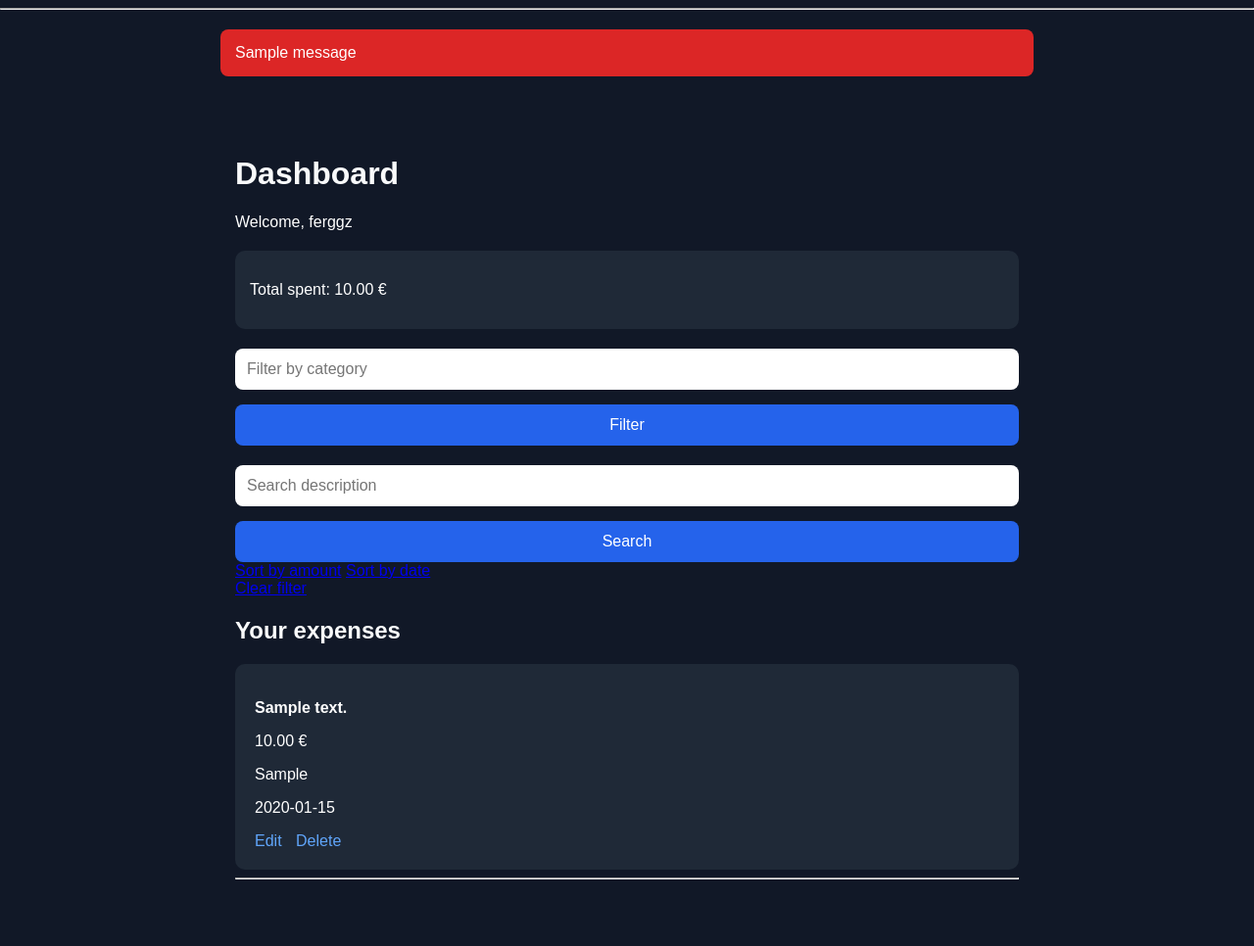
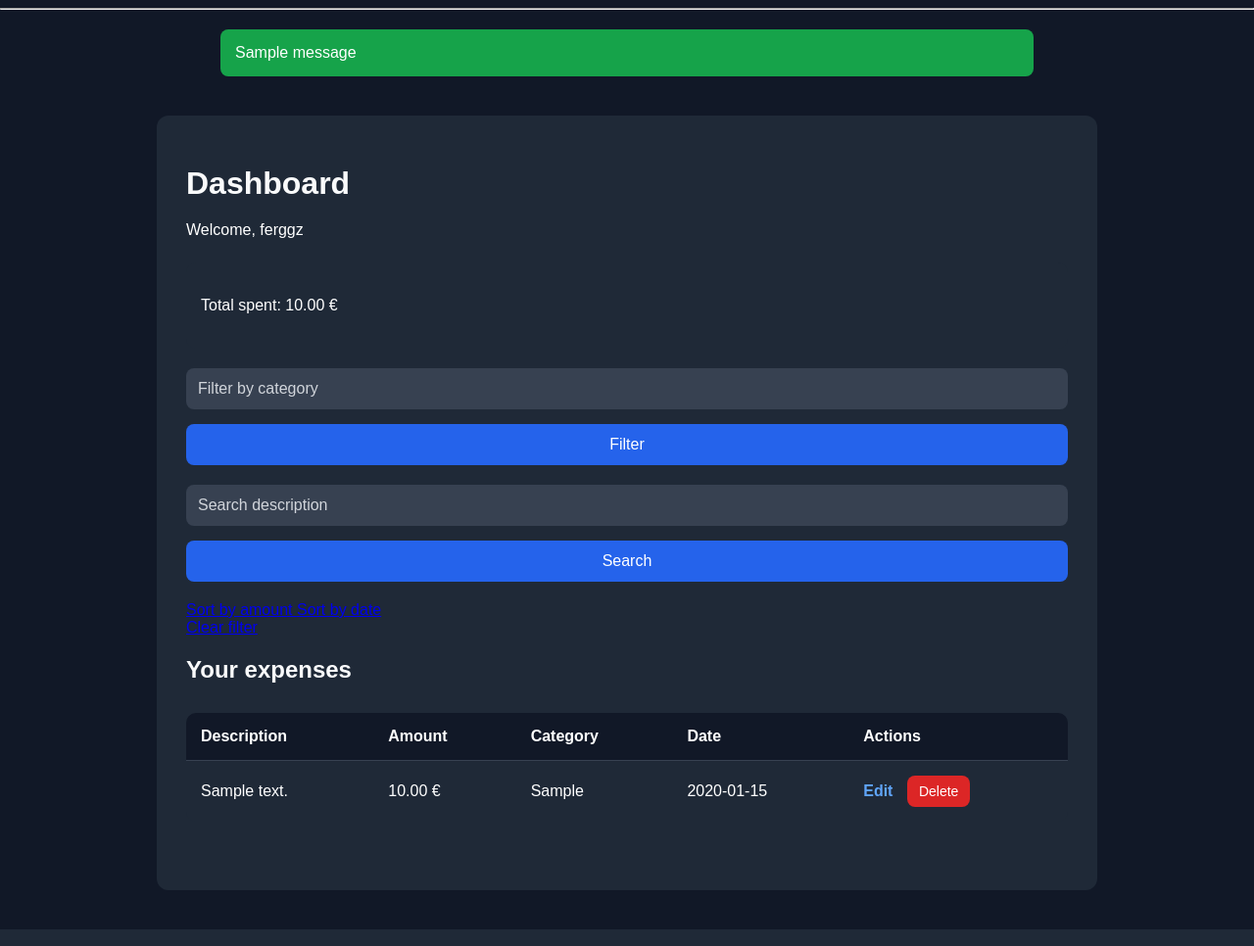
Before and after one commit to ferggz/expense-tracker-web, a Flask app: page /dashboard in a window 1280 px wide. Shown: the part 58-1024 px from the top of the page at 98% size. Run offline with Flask 3, Linux system fonts and the light colour scheme; a user stored in the database is signed in; tables that the repository leaves empty hold one stand-in row (values such as "Sample post"); one stand-in notice (Sample message) is shown.

Commit message:
Improving auth, dashboard UX and route protection

```diff
--- a/app.py
+++ b/app.py
@@ -1,6 +1,7 @@
 from flask import Flask, render_template, request, redirect, session, flash
+from werkzeug.security import generate_password_hash, check_password_hash
 from datetime import datetime
-from werkzeug.security import generate_password_hash, check_password_hash
+from functools import wraps
 import sqlite3
 
 app = Flask(__name__)
@@ -15,6 +16,18 @@ def get_db_connection():
     return connection
 
 
+def login_required(view):
+    @wraps(view)
+    def wrapped_view(*args, **kwargs):
+
+        if "user_id" not in session:
+            return redirect("/login")
+
+        return view(*args, **kwargs)
+
+    return wrapped_view
+
+
 @app.route("/")
 def home():
     return render_template("index.html")
@@ -22,6 +35,9 @@ def home():
 
 @app.route("/register", methods=["GET", "POST"])
 def register():
+    if "user_id" in session:
+        return redirect("/dashboard")
+
     if request.method == "POST":
         username = request.form["username"]
         password = generate_password_hash(request.form["password"])
@@ -36,7 +52,7 @@ def register():
         if existing_user:
             connection.close()
 
-            flash("Username already exists")
+            flash("Username already exists", "error")
 
             return redirect("/register")
 
@@ -55,6 +71,9 @@ def register():
 
 @app.route("/login", methods=["GET", "POST"])
 def login():
+    if "user_id" in session:
+        return redirect("/dashboard")
+
     if request.method == "POST":
         username = request.form["username"]
         password = request.form["password"]
@@ -74,16 +93,15 @@ def login():
 
             return redirect("/dashboard")
 
-        flash("Invalid username or password")
+        flash("Invalid username or password", "error")
         return redirect("/login")
 
     return render_template("login.html")
 
 
 @app.route("/dashboard")
+@login_required
 def dashboard():
-    if "user_id" not in session:
-        return redirect("/login")
 
     category = request.args.get("category")
     sort = request.args.get("sort")
@@ -101,6 +119,8 @@ def dashboard():
     if search:
         query += " AND description LIKE ?"
         params.append(f"%{search}%")
+
+    query += " ORDER BY date DESC, id DESC"
 
     expenses = connection.execute(query, params).fetchall()
 
@@ -123,9 +143,18 @@ def dashboard():
     total = connection.execute(total_query, total_params).fetchone()
 
     if sort == "amount":
-        expenses = sorted(expenses, key=lambda expense: expense["amount"], reverse=True)
+        expenses = sorted(
+            expenses,
+            key=lambda expense: expense["amount"],
+            reverse=True
+        )
+
     elif sort == "date":
-        expenses = sorted(expenses, key=lambda expense: expense["date"], reverse=True)
+        expenses = sorted(
+            expenses,
+            key=lambda expense: expense["date"],
+            reverse=True
+        )
 
     connection.close()
 
@@ -140,6 +169,7 @@ def dashboard():
 
 
 @app.route("/logout")
+@login_required
 def logout():
     session.clear()
 
@@ -147,19 +177,18 @@ def logout():
 
 
 @app.route("/add", methods=["GET", "POST"])
+@login_required
 def add_expense():
-    if "user_id" not in session:
-        return redirect("/login")
 
     if request.method == "POST":
         try:
             amount = float(request.form["amount"])
         except ValueError:
-            flash("Invalid amount")
+            flash("Invalid amount", "error")
             return redirect("/add")
 
         if amount <= 0:
-            flash("Amount must be greater than 0")
+            flash("Amount must be greater than 0", "error")
             return redirect("/add")
 
         category = request.form["category"]
@@ -176,15 +205,16 @@ def add_expense():
         connection.commit()
         connection.close()
 
+        flash("Expense added successfully", "success")
+
         return redirect("/dashboard")
 
     return render_template("add_expense.html")
 
 
-@app.route("/delete/<int:expense_id>")
+@app.route("/delete/<int:expense_id>", methods=["POST"])
+@login_required
 def delete_expense(expense_id):
-    if "user_id" not in session:
-        return redirect("/login")
 
     connection = get_db_connection()
 
@@ -196,13 +226,14 @@ def delete_expense(expense_id):
     connection.commit()
     connection.close()
 
+    flash("Expense deleted successfully", "success")
+
     return redirect("/dashboard")
 
 
 @app.route("/edit/<int:expense_id>", methods=["GET", "POST"])
+@login_required
 def edit_expense(expense_id):
-    if "user_id" not in session:
-        return redirect("/login")
 
     connection = get_db_connection()
 
@@ -213,6 +244,8 @@ def edit_expense(expense_id):
 
     if expense is None:
         connection.close()
+        flash("Expense updated successfully", "success")
+
         return redirect("/dashboard")
 
     if request.method == "POST":
--- a/init_db.py
+++ b/init_db.py
@@ -7,7 +7,7 @@ cursor = connection.cursor()
 cursor.execute("""
 CREATE TABLE IF NOT EXISTS users (
     id INTEGER PRIMARY KEY AUTOINCREMENT,
-    username TEXT NOT NULL,
+    username TEXT NOT NULL UNIQUE,
     password TEXT NOT NULL
 )
 """)
--- a/static/style.css
+++ b/static/style.css
@@ -24,9 +24,13 @@ nav a:hover {
 }
 
 .container {
-    max-width: 800px;
+    max-width: 900px;
     margin: 40px auto;
-    padding: 20px;
+    padding: 30px;
+    background-color: #1f2937;
+    border-radius: 12px;
+    margin-top: 40px;
+    margin-bottom: 40px;
 }
 
 h1, h2 {
@@ -38,6 +42,7 @@ form {
     flex-direction: column;
     gap: 15px;
     margin-top: 20px;
+    margin-bottom: 20px;
 }
 
 input {
@@ -45,6 +50,8 @@ input {
     border: none;
     border-radius: 8px;
     font-size: 16px;
+    background-color: #374151;
+    color: white;
 }
 
 button {
@@ -59,13 +66,6 @@ button {
 
 button:hover {
     background-color: #1d4ed8;
-}
-
-.expense-card {
-    background-color: #1f2937;
-    padding: 20px;
-    border-radius: 10px;
-    margin-top: 20px;
 }
 
 .expense-card a {
@@ -86,10 +86,84 @@ button:hover {
 }
 
 .flash-message {
-    background-color: #dc2626;
     color: white;
     padding: 15px;
     margin: 20px auto;
     border-radius: 8px;
     max-width: 800px;
 }
+
+.success {
+    background-color: #16a34a;
+}
+
+.error {
+    background-color: #dc2626;
+}
+
+table {
+    width: 100%;
+    border-collapse: collapse;
+    margin-top: 30px;
+    background-color: #1f2937;
+    border-radius: 10px;
+    overflow: hidden;
+    margin-bottom: 40px;
+}
+
+th {
+    background-color: #111827;
+    padding: 15px;
+    text-align: left;
+}
+
+td {
+    padding: 15px;
+    border-top: 1px solid #374151;
+}
+
+tr:hover {
+    background-color: #2a3547;
+}
+
+.action-link {
+    color: #60a5fa;
+    text-decoration: none;
+    margin-right: 10px;
+    font-weight: bold;
+}
+
+.action-link:hover {
+    text-decoration: underline;
+}
+
+.delete-button {
+    background-color: #dc2626;
+    padding: 8px 12px;
+    font-size: 14px;
+}
+
+.delete-button:hover {
+    background-color: #b91c1c;
+}
+
+h1 {
+    margin-bottom: 10px;
+}
+
+p {
+    line-height: 1.6;
+}
+
+input::placeholder {
+    color: #d1d5db;
+}
+
+td form {
+    display: inline;
+}
+
+button,
+.action-link {
+    transition: 0.2s;
+}
--- a/templates/base.html
+++ b/templates/base.html
@@ -24,10 +24,10 @@
 
     <hr>
 
-    {% with messages = get_flashed_messages() %}
+    {% with messages = get_flashed_messages(with_categories=true) %}
         {% if messages %}
-            {% for message in messages %}
-                <div class="flash-message">
+            {% for category, message in messages %}
+                <div class="flash-message {{ category }}">
                     {{ message }}
                 </div>
             {% endfor %}
--- a/templates/dashboard.html
+++ b/templates/dashboard.html
@@ -13,18 +13,33 @@
 </div>
 
 <form method="GET" action="/dashboard">
-    <input type="text" name="category" placeholder="Filter by category">
+    <input
+        type="text"
+        name="category"
+        placeholder="Filter by category"
+        value="{{ category if category else '' }}"
+    >
     <button type="submit">Filter</button>
 </form>
 
 <form method="GET" action="/dashboard">
-    <input type="text" name="search" placeholder="Search description">
+    <input
+        type="text"
+        name="search"
+        placeholder="Search description"
+        value="{{ search if search else '' }}"
+    >
     <button type="submit">Search</button>
 </form>
 
 <div>
-    <a href="/dashboard?sort=amount">Sort by amount</a>
-    <a href="/dashboard?sort=date">Sort by date</a>
+    <a href="/dashboard?sort=amount{% if category %}&category={{ category }}{% endif %}{% if search %}&search={{ search }}{% endif %}">
+        Sort by amount
+    </a>
+
+    <a href="/dashboard?sort=date{% if category %}&category={{ category }}{% endif %}{% if search %}&search={{ search }}{% endif %}">
+        Sort by date
+    </a>
 </div>
 
 {% if category %}
@@ -36,25 +51,54 @@
 <h2>Your expenses</h2>
 
 {% if expenses %}
+
+<table>
+
+    <tr>
+        <th>Description</th>
+        <th>Amount</th>
+        <th>Category</th>
+        <th>Date</th>
+        <th>Actions</th>
+    </tr>
+
     {% for expense in expenses %}
-        <div class="expense-card">
-            <p><strong>{{ expense["description"] }}</strong></p>
 
-            <p>{{ "%.2f"|format(expense["amount"]) }} €</p>
+    <tr>
 
-            <p>{{ expense["category"] }}</p>
+        <td>{{ expense["description"] }}</td>
 
-            <p>{{ expense["date"] }}</p>
+        <td>{{ "%.2f"|format(expense["amount"]) }} €</td>
 
-            <a href="/edit/{{ expense['id'] }}">Edit</a>
+        <td>{{ expense["category"] }}</td>
 
-            <a href="/delete/{{ expense['id'] }}">Delete</a>
-        </div>
+        <td>{{ expense["date"] }}</td>
 
-        <hr>
+        <td>
+
+            <a class="action-link" href="/edit/{{ expense['id'] }}">Edit</a>
+
+            <form
+                method="POST"
+                action="/delete/{{ expense['id'] }}"
+                onsubmit="return confirm('Delete this expense?')"
+                style="display:inline;"
+            >
+                <button class="delete-button" type="submit">Delete</button>
+            </form>
+
+        </td>
+
+    </tr>
+
     {% endfor %}
+
+</table>
+
 {% else %}
-    <p>No expenses found.</p>
+
+<p>No expenses found.</p>
+
 {% endif %}
 
 {% endblock %}
```
Also changed, not shown: database.db.
